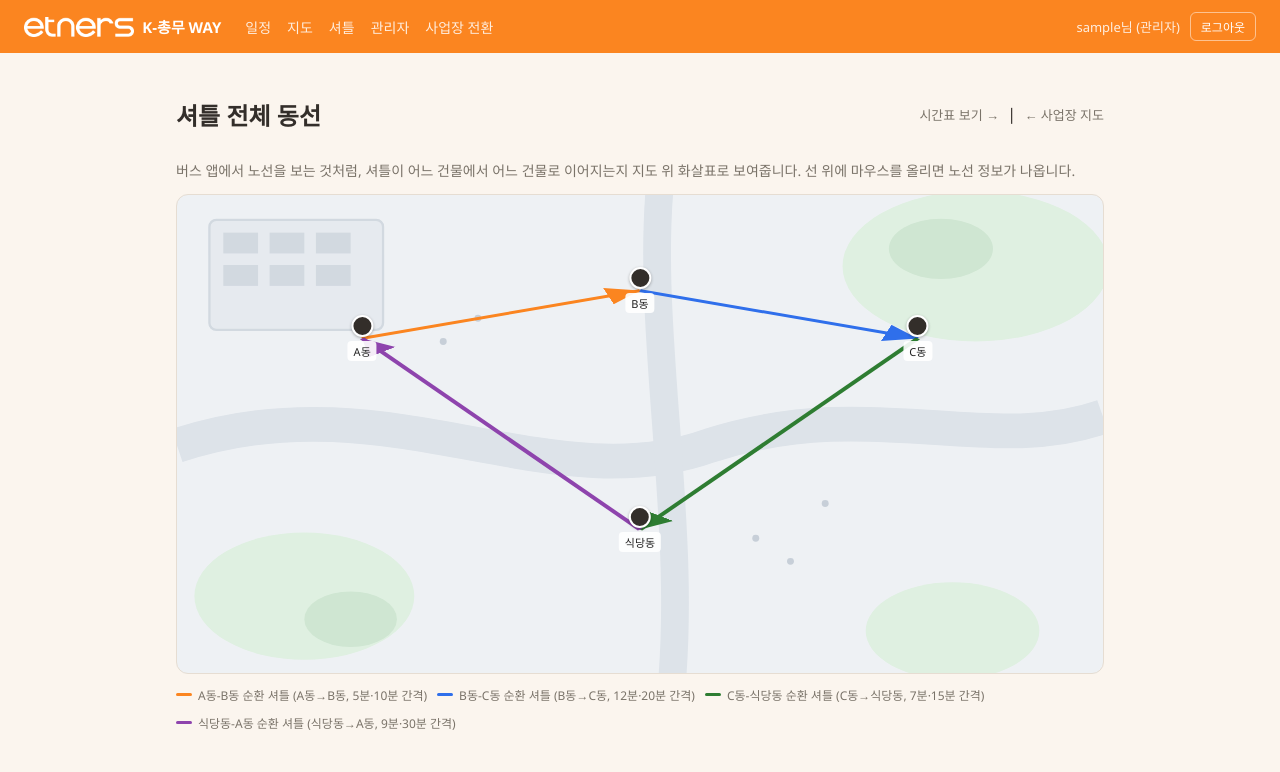
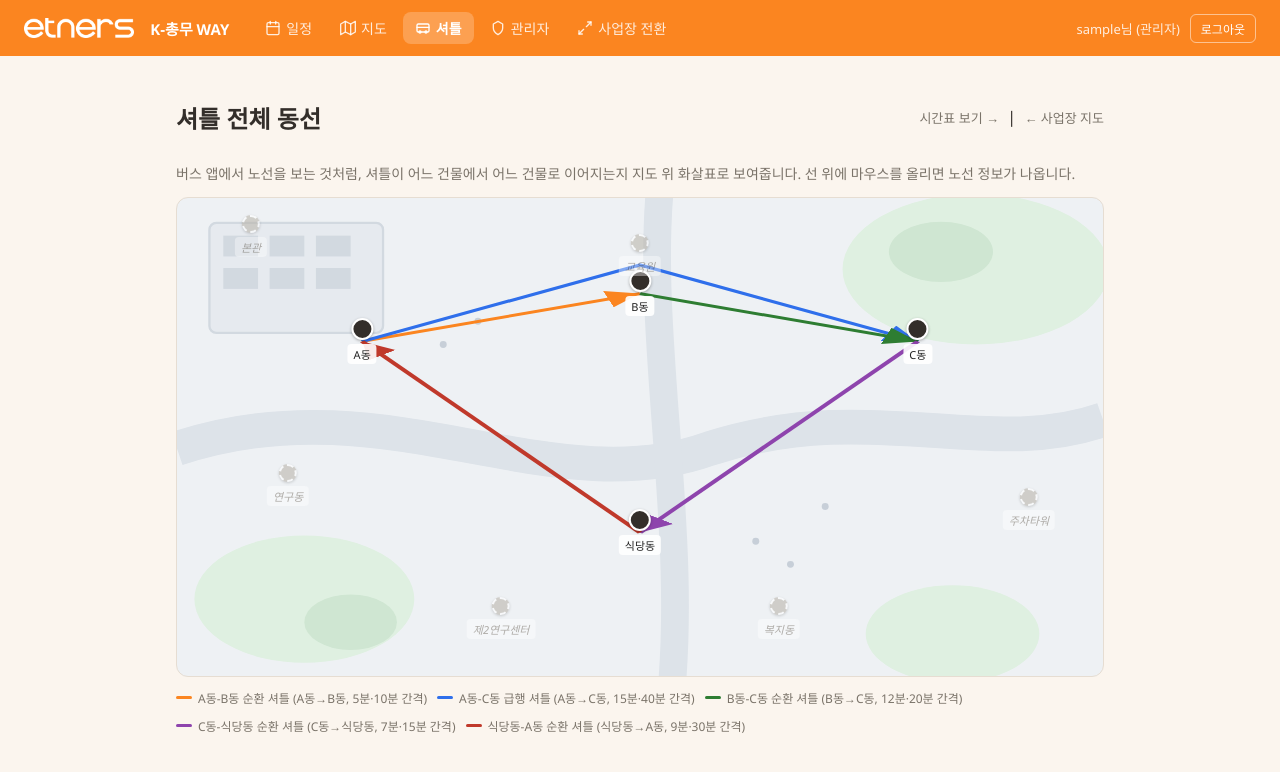
Before and after one commit to Hongjunior/K-CHONGMU_WAY, a Flask app: page /map/shuttle-map in a window 1280 px wide. Shown: the top 772 px of the page. Run offline with Flask 3, Linux system fonts and the light colour scheme; the visitor is signed in with stand-in values (Sample User, id 1); data comes from the database, SQL or seed files in the repository; data that the repository does not hold is empty; some libraries are stand-ins or nearby versions.

Commit message:
UI/UX 개선: 아이콘, 사용자 추가, 표 레이아웃, 지도/셔틀 리얼리티, 헤더/네비 디테일
- 상단 네비/일정 카드에 인라인 SVG 아이콘 추가
- 관리자 사용자 관리에 신규 계정 추가 라우트+폼 추가
- 이동경로 관리 표의 출발/도착 칸 줄바꿈 허용(잘림 방지)
- 사업장 지도에 접근 불가한 장식용 건물(연구동/센터 등) 표시
- 셔틀 A동-C동 급행 노선 추가, 전체 동선 지도를 폴리라인으로 변경해 더 복잡하게 표현
- 헤더 로고-텍스트 간격 확대, 첫 화면을 일정 페이지로 변경, 네비게이션 현재 위치 표시 추가

Co-Authored-By: Claude Sonnet 5 <noreply@anthropic.com>

```diff
--- a/app.py
+++ b/app.py
@@ -1,7 +1,7 @@
 from flask import Flask
 
 from db import engine, init_db
-from seed import seed_demo_data
+from seed import ensure_additional_demo_routes, seed_demo_data
 
 app = Flask(__name__)
 app.secret_key = "kchongmu-way-secret-key"
@@ -27,11 +27,12 @@ def root():
         return redirect(url_for("auth.login"))
     if not session.get("current_worksite_id"):
         return redirect(url_for("worksites.select_worksite"))
-    return redirect(url_for("mapview.overview"))
+    return redirect(url_for("schedules.day_view"))
 
 
 init_db()
 seed_demo_data(engine)
+ensure_additional_demo_routes(engine)
 
 if __name__ == "__main__":
     app.run(debug=True)
--- a/blueprints/mapview.py
+++ b/blueprints/mapview.py
@@ -9,6 +9,25 @@ from db import engine
 from routing import generate_timetable, next_shuttle_departure
 
 mapview_bp = Blueprint("mapview", __name__, url_prefix="/map")
+
+# Landmarks that exist on the real, larger campus but are not part of the
+# limited set of buildings Etners staff actually use — shown on the map for
+# scale/realism only, never clickable and never tied to real building rows.
+DECORATIVE_LANDMARKS = [
+    {"name": "본관", "pos_x": 8, "pos_y": 8},
+    {"name": "연구동", "pos_x": 12, "pos_y": 60},
+    {"name": "제2연구센터", "pos_x": 35, "pos_y": 88},
+    {"name": "복지동", "pos_x": 65, "pos_y": 88},
+    {"name": "교육원", "pos_x": 50, "pos_y": 12},
+    {"name": "주차타워", "pos_x": 92, "pos_y": 65},
+]
+
+# Extra polyline via-points (map display only, not travel-time data) so some
+# shuttle routes visually bend through the decorative landmarks above instead
+# of every route being a flat straight line.
+ROUTE_VIA_POINTS = {
+    "A동-C동 급행 셔틀": [(50, 14)],
+}
 
 
 def _shuttle_routes_by_departure_facility(conn, worksite_id):
@@ -71,6 +90,7 @@ def overview():
         worksite=worksite,
         buildings=buildings,
         building_first_floor=building_first_floor,
+        decorative_landmarks=DECORATIVE_LANDMARKS,
     )
 
 
@@ -190,6 +210,8 @@ def shuttle_map():
     palette = ["#FB8520", "#2f6feb", "#2e7d32", "#8e44ad", "#c0392b", "#00897b"]
     segments = []
     for i, r in enumerate(rows):
+        via = ROUTE_VIA_POINTS.get(r["route_name"], [])
+        points = [(r["dep_x"], r["dep_y"]), *via, (r["arr_x"], r["arr_y"])]
         segments.append(
             {
                 "route_name": r["route_name"],
@@ -199,15 +221,17 @@ def shuttle_map():
                 "operation": f"{r['operation_start']}~{r['operation_end']}",
                 "color": palette[i % len(palette)],
                 "from_name": r["dep_building_name"],
-                "from_x": r["dep_x"],
-                "from_y": r["dep_y"],
                 "to_name": r["arr_building_name"],
-                "to_x": r["arr_x"],
-                "to_y": r["arr_y"],
+                "points": " ".join(f"{x},{y}" for x, y in points),
             }
         )
 
-    return render_template("map/shuttle_map.html", buildings=buildings, segments=segments)
+    return render_template(
+        "map/shuttle_map.html",
+        buildings=buildings,
+        segments=segments,
+        decorative_landmarks=DECORATIVE_LANDMARKS,
+    )
 
 
 @mapview_bp.route("/search")
--- a/static/style.css
+++ b/static/style.css
@@ -38,7 +38,7 @@ a {
 .brand {
     display: flex;
     align-items: center;
-    gap: 8px;
+    gap: 16px;
     font-weight: 700;
     font-size: 15px;
     text-decoration: none;
@@ -53,18 +53,34 @@ a {
 
 .topnav {
     display: flex;
-    gap: 16px;
+    gap: 4px;
     flex: 1;
 }
 
 .topnav a {
+    display: flex;
+    align-items: center;
+    gap: 5px;
     color: rgba(255,255,255,0.85);
     text-decoration: none;
     font-size: 14px;
+    padding: 6px 12px;
+    border-radius: 8px;
+}
+
+.topnav a svg {
+    flex-shrink: 0;
 }
 
 .topnav a:hover {
     color: #fff;
+    background: rgba(255,255,255,0.12);
+}
+
+.topnav a.active {
+    color: #fff;
+    font-weight: 700;
+    background: rgba(255,255,255,0.22);
 }
 
 .user-bar {
@@ -320,6 +336,12 @@ a {
     border-bottom: 1px solid var(--color-border);
 }
 
+.data-table td.col-wide {
+    min-width: 200px;
+    white-space: normal;
+    line-height: 1.5;
+}
+
 .data-table th {
     background: var(--color-bg);
     color: var(--color-text-muted);
@@ -537,6 +559,24 @@ a {
     width: 22px;
     height: 22px;
     background: var(--color-text);
+}
+
+.marker-building-disabled {
+    cursor: default;
+    opacity: 0.55;
+}
+
+.marker-building-disabled .marker-dot {
+    width: 18px;
+    height: 18px;
+    background: #b7b1a6;
+    border-style: dashed;
+}
+
+.marker-building-disabled .marker-label {
+    background: rgba(255,255,255,0.7);
+    color: #7A7369;
+    font-style: italic;
 }
 
 .marker-label {
@@ -939,7 +979,8 @@ a {
     pointer-events: none;
 }
 
-.route-overlay line {
+.route-overlay line,
+.route-overlay polyline {
     pointer-events: stroke;
     cursor: help;
 }
--- a/templates/admin/move_edges_list.html
+++ b/templates/admin/move_edges_list.html
@@ -18,8 +18,8 @@
         {% for e in edges %}
             <tr>
                 <td>{{ e['id'] }}</td>
-                <td>{{ e['from_label'] }}</td>
-                <td>{{ e['to_label'] }}</td>
+                <td class="col-wide">{{ e['from_label'] }}</td>
+                <td class="col-wide">{{ e['to_label'] }}</td>
                 <td>{{ mode_labels.get(e['mode'], e['mode']) }}</td>
                 <td>{{ e['minutes'] }}</td>
                 <td>{{ '예' if e['bidirectional'] else '아니오' }}</td>
--- a/templates/admin/users_list.html
+++ b/templates/admin/users_list.html
@@ -6,6 +6,8 @@
         <h2>사용자 관리</h2>
         <a class="btn-link" href="{{ url_for('admin.dashboard') }}">← 대시보드</a>
     </div>
+
+    <a class="btn-primary" href="{{ url_for('admin.users_new') }}">+ 사용자 추가</a>
 
     <table class="data-table">
         <thead>
--- a/templates/base.html
+++ b/templates/base.html
@@ -15,13 +15,28 @@
 
     {% if session.user_id %}
     <nav class="topnav">
-        <a href="{{ url_for('schedules.day_view') }}">일정</a>
-        <a href="{{ url_for('mapview.overview') }}">지도</a>
-        <a href="{{ url_for('mapview.shuttles') }}">셔틀</a>
+        <a href="{{ url_for('schedules.day_view') }}" class="{{ 'active' if request.blueprint == 'schedules' else '' }}">
+            <svg width="16" height="16" viewBox="0 0 24 24" fill="none" stroke="currentColor" stroke-width="2" stroke-linecap="round" stroke-linejoin="round"><rect x="3" y="4" width="18" height="18" rx="2"></rect><line x1="16" y1="2" x2="16" y2="6"></line><line x1="8" y1="2" x2="8" y2="6"></line><line x1="3" y1="10" x2="21" y2="10"></line></svg>
+            일정
+        </a>
+        <a href="{{ url_for('mapview.overview') }}" class="{{ 'active' if request.endpoint in ('mapview.overview', 'mapview.floor_view', 'mapview.search') else '' }}">
+            <svg width="16" height="16" viewBox="0 0 24 24" fill="none" stroke="currentColor" stroke-width="2" stroke-linecap="round" stroke-linejoin="round"><polygon points="1 6 1 22 8 18 16 22 23 18 23 2 16 6 8 2 1 6"></polygon><line x1="8" y1="2" x2="8" y2="18"></line><line x1="16" y1="6" x2="16" y2="22"></line></svg>
+            지도
+        </a>
+        <a href="{{ url_for('mapview.shuttles') }}" class="{{ 'active' if request.endpoint in ('mapview.shuttles', 'mapview.shuttle_map') else '' }}">
+            <svg width="16" height="16" viewBox="0 0 24 24" fill="none" stroke="currentColor" stroke-width="2" stroke-linecap="round" stroke-linejoin="round"><rect x="3" y="6" width="18" height="12" rx="2"></rect><circle cx="7.5" cy="18" r="1.5"></circle><circle cx="16.5" cy="18" r="1.5"></circle><line x1="3" y1="11" x2="21" y2="11"></line></svg>
+            셔틀
+        </a>
         {% if session.role == 'admin' %}
-        <a href="{{ url_for('admin.dashboard') }}">관리자</a>
+        <a href="{{ url_for('admin.dashboard') }}" class="{{ 'active' if request.blueprint == 'admin' else '' }}">
+            <svg width="16" height="16" viewBox="0 0 24 24" fill="none" stroke="currentColor" stroke-width="2" stroke-linecap="round" stroke-linejoin="round"><path d="M12 2l7 4v6c0 5-3.5 8-7 10-3.5-2-7-5-7-10V6l7-4z"></path></svg>
+            관리자
+        </a>
         {% endif %}
-        <a href="{{ url_for('worksites.select_worksite') }}">사업장 전환</a>
+        <a href="{{ url_for('worksites.select_worksite') }}" class="{{ 'active' if request.blueprint == 'worksites' else '' }}">
+            <svg width="16" height="16" viewBox="0 0 24 24" fill="none" stroke="currentColor" stroke-width="2" stroke-linecap="round" stroke-linejoin="round"><path d="M16 3h5v5"></path><path d="M8 21H3v-5"></path><path d="M21 3l-7 7"></path><path d="M3 21l7-7"></path></svg>
+            사업장 전환
+        </a>
     </nav>
     <div class="user-bar">
         <span class="user-name">{{ session.username }}님 ({{ '관리자' if session.role == 'admin' else '사용자' }})</span>
--- a/templates/map/shuttle_map.html
+++ b/templates/map/shuttle_map.html
@@ -22,12 +22,12 @@
                 {% endfor %}
             </defs>
             {% for seg in segments %}
-            <line
-                x1="{{ seg.from_x }}" y1="{{ seg.from_y }}"
-                x2="{{ seg.to_x }}" y2="{{ seg.to_y }}"
+            <polyline
+                points="{{ seg.points }}"
+                fill="none"
                 stroke="{{ seg.color }}" stroke-width="0.6"
                 marker-end="url(#arrow-{{ loop.index0 }})"
-            ><title>{{ seg.route_name }}: {{ seg.from_name }} → {{ seg.to_name }} · 이동 {{ seg.travel_minutes }}분 · 배차간격 {{ seg.interval_minutes }}분 · 운행 {{ seg.operation }}</title></line>
+            ><title>{{ seg.route_name }}: {{ seg.from_name }} → {{ seg.to_name }} · 이동 {{ seg.travel_minutes }}분 · 배차간격 {{ seg.interval_minutes }}분 · 운행 {{ seg.operation }}</title></polyline>
             {% endfor %}
         </svg>
 
@@ -35,6 +35,13 @@
         <div class="map-marker marker-building" style="left: {{ b['pos_x'] }}%; top: {{ b['pos_y'] }}%;">
             <span class="marker-dot"></span>
             <span class="marker-label">{{ b['name'] }}</span>
+        </div>
+        {% endfor %}
+
+        {% for d in decorative_landmarks %}
+        <div class="map-marker marker-building marker-building-disabled" style="left: {{ d['pos_x'] }}%; top: {{ d['pos_y'] }}%;" title="{{ d['name'] }} (사내 임직원 이용 시설 아님)">
+            <span class="marker-dot"></span>
+            <span class="marker-label">{{ d['name'] }}</span>
         </div>
         {% endfor %}
     </div>
```
Also changed, not shown: blueprints/admin.py (+35 -0 lines), seed.py (+73 -0 lines), templates/admin/users_form.html (added, +27 -0 lines), templates/map/overview.html (+11 -0 lines), templates/schedules/day_view.html (+16 -4 lines).
